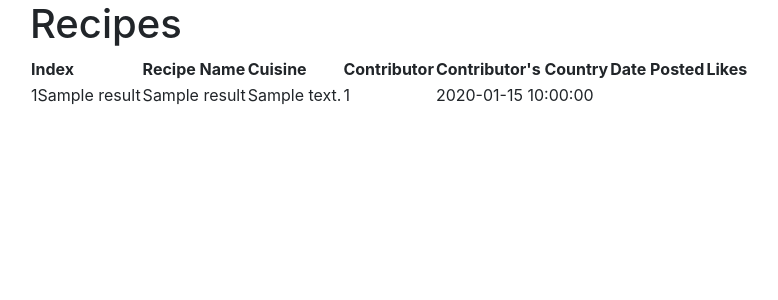
After one commit to ksngo/Project3-recipes, a Flask app: template templates/public_all_recipes.html in a window 1280 px wide. The commit adds this page. Shown: the top 300 px of the page, without its empty margins (55-833 px from the left). Run offline with Flask 2, Linux system fonts and the light colour scheme; the template is opened without the code that fills it: most values are stand-ins (such as "Sample title", 1, 10 or a date in 2020); some libraries are stand-ins or nearby versions.

Commit message:
how to add index in jinjja?

```diff
--- a/app.py
+++ b/app.py
@@ -3,6 +3,7 @@ import os
 import pymongo
 from bson.objectid import ObjectId
 from dotenv import load_dotenv
+from jinja2 import Template
 load_dotenv()
 
 MONGO_URI = os.environ.get('MONGO_URI')
@@ -14,13 +15,43 @@ client =pymongo.MongoClient(MONGO_URI)
 app = Flask(__name__)
 
 @app.route('/')
-def show_recipes():
+def index():
 
     get_recipes = client[DB_NAME].recipes.find()
 
     return render_template('index.html', get_recipes = get_recipes)
 
 
+@app.route('/<username>/add_recipe/')
+def add_recipe(username) :
+
+    username=username
+
+    return render_template('add_my_recipe.html', username=username)
+
+
+
+@app.route('/recipes/')
+def recipes():
+
+    get_recipes = client[DB_NAME].recipes.find()
+    # get_average_likes = client[DB_NAME].recipes.aggregate(
+    #     [
+    #         {
+    #          $group:
+    #             {
+    #              _id: "$item",
+    #              avglikes: {$avg: "$likes"}
+    #             }
+    #         }
+    #     ]
+    # )
+
+    return render_template('public_all_recipes.html', results=get_recipes )
+
+
+
+
 if __name__ == '__main__':
     app.run(host=os.environ.get('IP'),
             port=int(os.environ.get('PORT')),
--- /dev/null
+++ b/static/index.js
@@ -0,0 +1,24 @@
+
+console.log('success')
+
+$(function(){
+document.getElementById('add-row').addEventListener('click',addRow)
+
+})
+
+
+
+
+
+
+
+function addRow() {
+
+    console.log('success in addrow')
+    let rowElement = document.createElement('div')
+    rowElement.innerHTML = `
+        <input type='text' name='step1' placeholder='insert step'/>`
+
+    document.getElementById('add-recipe').appendChild(rowElement)
+
+}
--- /dev/null
+++ b/templates/public_all_recipes.html
@@ -0,0 +1,32 @@
+
+{% extends 'template_layout.html' %}
+
+{%block content%}
+
+<h1> Recipes </h1>
+
+<table>
+    <thead>
+        <tr>
+            <th>Index</th>
+            <th>Recipe Name</th>
+            <th>Cuisine</th>
+            <th>Contributor</th>
+            <th>Contributor's Country</th>
+            <th>Date Posted</th>
+            <th>Likes</th>
+        </tr>
+    </thead>
+        {% for r in results %}
+        <tr>
+            <td>{{loops.index}}{{r}}</td>
+            <td> {{r.recipe_name}} </td>
+            <td> {{r.cuisine}}</td>
+            <td> {{r._id}}</td>
+            <td> {{r.date_posted}} </td>
+            <td> </td>
+        </tr>
+        {%endfor%}
+</table>
+
+{%endblock%}
--- a/templates/template_layout.html
+++ b/templates/template_layout.html
@@ -1,16 +1,25 @@
-<!DOCTYPE html>
+<!doctype html>
 <html lang="en">
-<head>
-    <meta charset="UTF-8">
-    <meta name="viewport" content="width=device-width, initial-scale=1.0">
-    <meta http-equiv="X-UA-Compatible" content="ie=edge">
-    <title>Document</title>
-</head>
-<body>
+  <head>
+    <!-- Required meta tags -->
+    <meta charset="utf-8">
+    <meta name="viewport" content="width=device-width, initial-scale=1, shrink-to-fit=no">
+
+    <!-- Bootstrap CSS -->
+    <link rel="stylesheet" href="https://stackpath.bootstrapcdn.com/bootstrap/4.4.1/css/bootstrap.min.css" integrity="sha384-Vkoo8x4CGsO3+Hhxv8T/Q5PaXtkKtu6ug5TOeNV6gBiFeWPGFN9MuhOf23Q9Ifjh" crossorigin="anonymous">
+
+    <title>Hello, world!</title>
+  </head>
 
 
+  <body class="container">
     {%block content%}
     {%endblock%}
-
-</body>
+    <!-- Optional JavaScript -->
+    <!-- jQuery first, then Popper.js, then Bootstrap JS -->
+    <script src="https://code.jquery.com/jquery-3.4.1.slim.min.js" integrity="sha384-J6qa4849blE2+poT4WnyKhv5vZF5SrPo0iEjwBvKU7imGFAV0wwj1yYfoRSJoZ+n" crossorigin="anonymous"></script>
+    <script src="https://cdn.jsdelivr.net/npm/popper.js@1.16.0/dist/umd/popper.min.js" integrity="sha384-Q6E9RHvbIyZFJoft+2mJbHaEWldlvI9IOYy5n3zV9zzTtmI3UksdQRVvoxMfooAo" crossorigin="anonymous"></script>
+    <script src="https://stackpath.bootstrapcdn.com/bootstrap/4.4.1/js/bootstrap.min.js" integrity="sha384-wfSDF2E50Y2D1uUdj0O3uMBJnjuUD4Ih7YwaYd1iqfktj0Uod8GCExl3Og8ifwB6" crossorigin="anonymous"></script>
+    <script src="/static/index.js"></script>
+  </body>
 </html>
```
Also changed, not shown: templates/add_my_recipe.html (added, +31 -0 lines).
